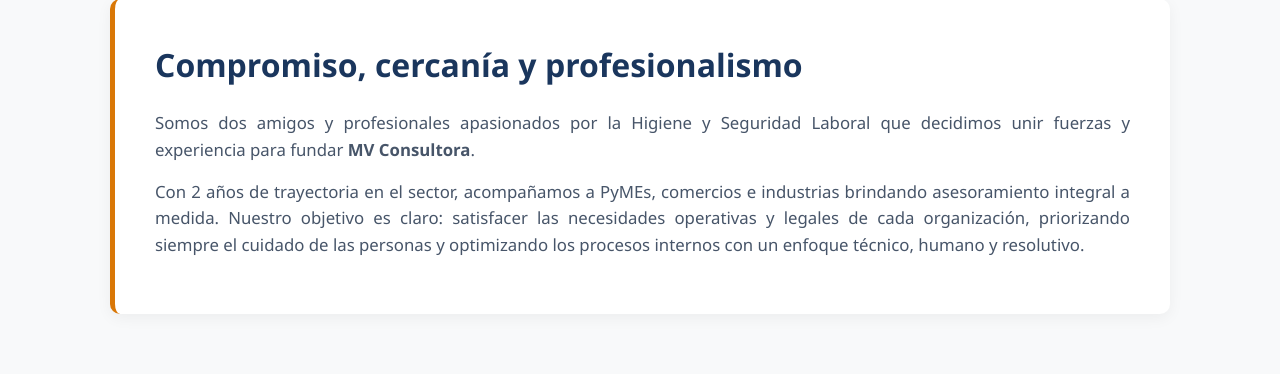
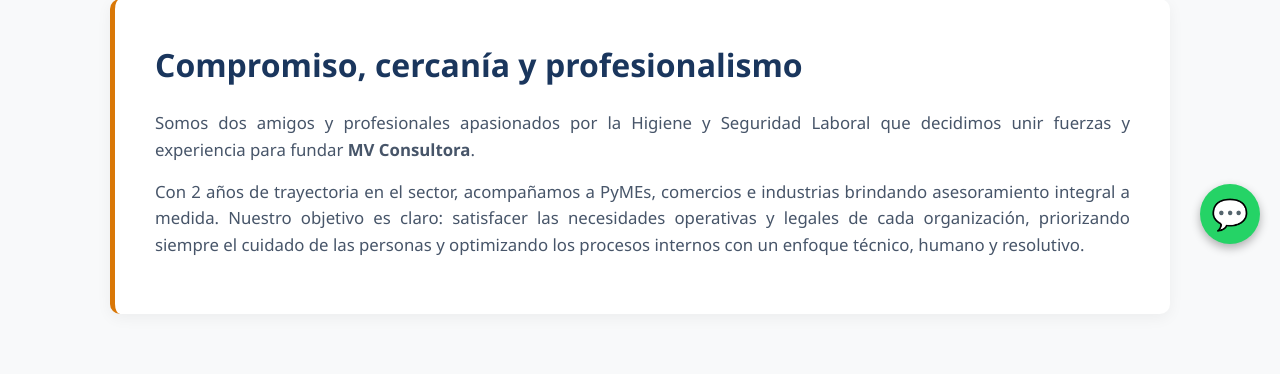
Before and after one commit to rubendarioveron-creator/mv-consultora, a Flask app: page / in a window 1280 px wide. Shown: the part 536-910 px from the top of the page. Run offline with Flask 3, Linux system fonts and the light colour scheme.

Commit message:
Update index.html

```diff
--- a/templates/index.html
+++ b/templates/index.html
@@ -209,6 +209,13 @@
     <footer>
         <p>&copy; 2026 MV Consultora en Higiene y Seguridad Laboral — Todos los derechos reservados.</p>
     </footer>
+<!-- Botón flotante circular de WhatsApp -->
+<a href="https://wa.me/5491135772711?text=Hola,%20necesito%20consultar%20por%20los%20servicios%20de%20MV%20Consultora"
+   target="_blank"
+   style="position: fixed; bottom: 20px; right: 20px; background: #25d366; color: white; width: 60px; height: 60px; border-radius: 50%; display: flex; align-items: center; justify-content: center; font-size: 30px; box-shadow: 0 4px 10px rgba(0,0,0,0.3); z-index: 1000; text-decoration: none;"
+   title="Contactanos por WhatsApp">
+   💬
+</a>
 
 </body>
 </html>
```
